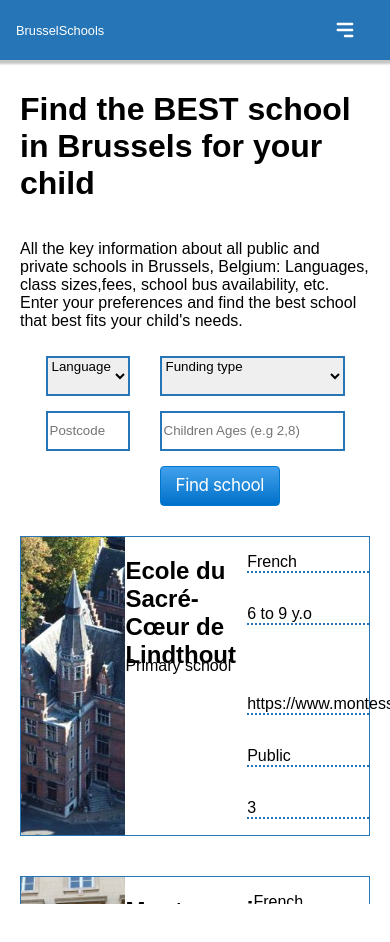
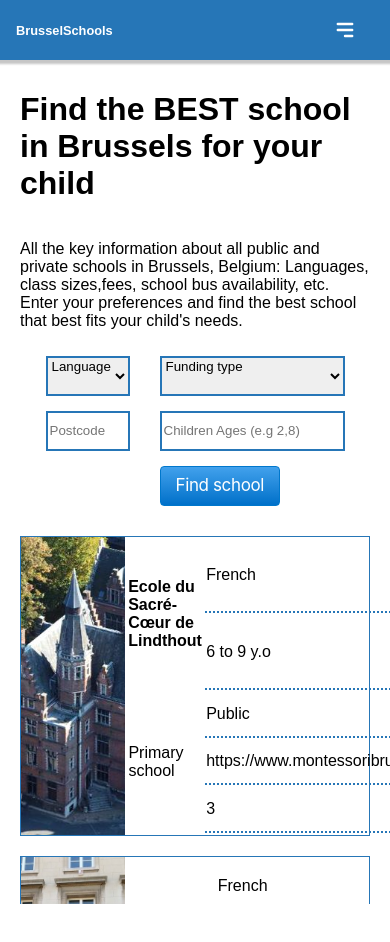
Before and after one commit to MMikhailova/Brussels-Schools, a React (Create React App) app in the folder react-app/: page / in a window 390 px wide. Shown: the top 942 px of the page. Before the commit the page ends 904 px from the top, so only its background shows below. Built offline with nearby package versions, Linux system fonts and the light colour scheme.

Commit message:
responsiveness

```diff
--- a/react-app/src/App.css
+++ b/react-app/src/App.css
@@ -7,8 +7,6 @@ body {
   margin: 0;
   overflow: hidden;
   height: 100%;
-
-
 }
 
 .header{
@@ -19,16 +17,17 @@ body {
 
 .flex-container{
   display: flex;
-  height:100%;
+  height:1200px;
   width: 100%;
 }
 .left-panel{
-  top:60px;
+  /* top:60px; */
   max-height: 100vh;
     background-color:white;
     padding: 10px 20px;
 color:black;
   width:60%;
+  min-width: 0;
   overflow: auto;
   overflow-y: scroll;
 
@@ -36,11 +35,11 @@ color:black;
 .right-panel{
   width:40%;
   position: fixed;
-  top:55px;
+  /* top:55px; */
   z-index: 1;
   right:0;
   /* overflow: hidden; */
-  padding: 8px 0;
+  /* padding: 8px 0; */
   height: 100vh;
 }
 
--- a/react-app/src/App.js
+++ b/react-app/src/App.js
@@ -3,12 +3,22 @@ import NavBar from "./components/NavBar";
 import Intro from "./components/Intro";
 import Filters from "./components/Filters";
 import Cards from "./components/Cards";
-import { useState } from "react";
+import { useEffect, useState } from "react";
 import "./App.css";
+
 
 function App() {
   const [searchQuery, setSearchQuery] = useState({});
   console.log(searchQuery)
+  useEffect(() => {
+    fetch(`/data.json`)
+      .then((e) => e.json())
+      .then((response) => {
+        console.log(response);
+      })
+      .catch(console.warn);
+  }, []);
+
   return (
     <>
       <div className="header">
--- a/react-app/src/components/Cards.js
+++ b/react-app/src/components/Cards.js
@@ -8,17 +8,34 @@ export default function Cards() {
       {schools.map((school) => (
         <div className="card" key={school.name}>
           <img src={school.url} alt="" className="card-img"></img>
-          <div className="card-grid">
-            <h2 className="card-header">{school.name}</h2>
-            <p className="card-language bordered">{school.lang}</p>
-            <p className="card-desc">{school.desc}</p>
-            <p className="card-contact bordered">{school.contact}</p>
-            <p className="card-age bordered">{school.age}</p>
-            <p className="card-review bordered">{school.review}</p>
-            <p className="card-funding bordered">{school.funding}</p>
-          </div>
+          <table className="card-table">
+            <tr>
+              <td className="header" rowSpan="2">
+                {school.name}
+              </td>
+              <td>{school.lang}</td>
+            </tr>
+            <tr>
+              <td>{school.age}</td>
+            </tr>
+            <tr>
+              <td className="text" rowSpan="3">
+                {school.desc}
+              </td>
+              <td>{school.funding}</td>
+            </tr>
+            <tr>
+              <td>{school.contact}</td>
+            </tr>
+            <tr>
+              <td className="review">{school.review}</td>
+            </tr>
+          </table>
         </div>
       ))}
     </div>
   );
+
+
+
 }
--- a/react-app/src/style/card.css
+++ b/react-app/src/style/card.css
@@ -1,16 +1,16 @@
 /*flex container for all cards*/
-.cards{
+/* .cards{
     display: flex;
     flex-direction: column;
     width:100%;
-    height: fit-content;
+    height:fit-content;
 
-}
+} */
 /*flex container for a card*/
 .card {
+    display:flex;
     margin: 20px 0 20px 0;
-    display: flex;
-    width:100%;
+   width:100%;
     height: 300px;
     background-color: white;
     border: 1px solid #2676b7;
@@ -20,46 +20,15 @@
     height: 100%;
     object-fit: cover;
 }
+.card-table{
+    width: 70%;
+    height: 100%;
+}
+.header{
+    font-weight: bold;
 
-/* nested grid container for content*/
-.card-grid{
-  height: 100%;
-   max-width: 70%;
-    display: grid;
-    grid-template-columns: 1fr 1fr;
-    grid-template-rows: repeat(5,1fr);
-min-width: 0;
-    /* padding: 10px; */
-}
-.bordered{
-    border-bottom: 2px dotted #2676b7;
-    align-self: end;
-}
-.card-header{
- grid-row: 1/span 2;
-}
-.card-desc{
-    grid-row: 3/span 6;
 }
 
-.card-language{
-    grid-row: 1;
-    grid-column:2;
+.card-table td:last-child{
+    border-bottom: 2px dotted #2676b7;
 }
-.card-age{
-    grid-row:2;
-    grid-column:2;
-}
-.card-contact{
-    grid-row:3/span 2;
-    grid-column:2;
-     min-width: 0px;
-}
-.card-funding{
-    grid-row:5;
-    grid-column:2;
-}
-.card-review{
-    grid-row:6;
-    grid-column:2;
-}
```
Also changed, not shown: react-app/public/data.json (added, +1 -0 lines).
